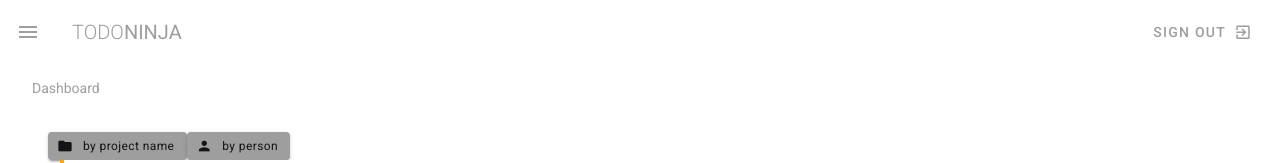
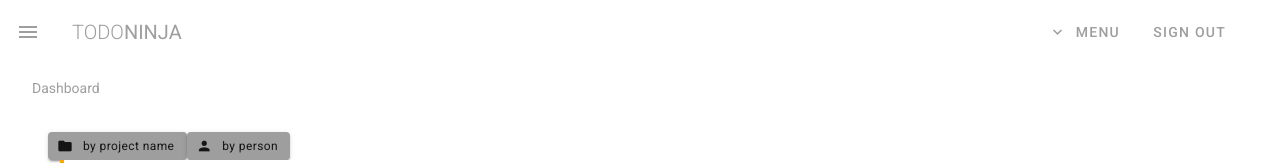
Before and after one commit to AlbertoIchikawa/my-first-blog, a Vue app in the folder VuetifyTutorial/todo-ninja/: page / in a window 1280 px wide. Shown: the top 163 px of the page. Built offline with nearby package versions, Linux system fonts and the light colour scheme.

Commit message:
Vuetify_Tutorial#22

```diff
--- a/VuetifyTutorial/todo-ninja/package.json
+++ b/VuetifyTutorial/todo-ninja/package.json
@@ -14,7 +14,6 @@
     "vuetify": "^2.2.11"
   },
   "devDependencies": {
-    "@mdi/font": "^5.3.45",
     "@vue/cli-plugin-babel": "~4.4.0",
     "@vue/cli-plugin-eslint": "~4.4.0",
     "@vue/cli-plugin-router": "~4.4.0",
--- a/VuetifyTutorial/todo-ninja/src/components/Navbar.vue
+++ b/VuetifyTutorial/todo-ninja/src/components/Navbar.vue
@@ -7,9 +7,24 @@
         <span>Ninja</span>
       </v-toolbar-title>
       <v-spacer></v-spacer>
+
+      <v-menu offset-y>
+        <template v-slot:activator="{ on }">
+        <v-btn text slot="activator" color="grey" v-on="on">
+          <v-icon left>expand_more</v-icon>
+          <span>Menu</span>
+        </v-btn>
+        </template>
+        <v-list>
+          <v-list-item v-for="link in links" :key="link.text" router :to="link.route">
+            <v-list-item-title>{{ link.text }}</v-list-item-title>
+          </v-list-item>
+        </v-list>
+      </v-menu>
+
       <v-btn flat text color="grey">
         <span>sign out</span>
-        <v-icon right>mdi-exit-to-app</v-icon>
+        <v-icon right>exit-to-app</v-icon>
       </v-btn>
     </v-toolbar>
 
@@ -17,11 +32,9 @@
       <v-layout column align-center>
         <v-flex class="mt-5">
           <v-avatar size="100">
-            <img src="/icon1.jpg">
+            <img src="/icon1.jpg" />
           </v-avatar>
-          <p class="white--text subheading mt-1">
-            The Net Ninja
-          </p>
+          <p class="white--text subheading mt-1">The Net Ninja</p>
         </v-flex>
       </v-layout>
       <v-list>
@@ -35,7 +48,6 @@
         </v-list-item>
       </v-list>
     </v-navigation-drawer>
-
   </nav>
 </template>
 
@@ -44,12 +56,12 @@ export default {
   data() {
     return {
       drawer: false,
-      links:[
-        { icon: 'dashboard', text: 'Dashboard', route: '/'},
-        { icon: 'mdi-folder', text: 'My Projects', route: '/projects'},
-        { icon: 'person', text: 'Team', route: '/team'},
+      links: [
+        { icon: "dashboard", text: "Dashboard", route: "/" },
+        { icon: "mdi-folder", text: "My Projects", route: "/projects" },
+        { icon: "person", text: "Team", route: "/team" }
       ]
-    }
+    };
   }
-}
+};
 </script>
```
Also changed, not shown: VuetifyTutorial/todo-ninja/Vuetify_Tutorial#22.png (added).
